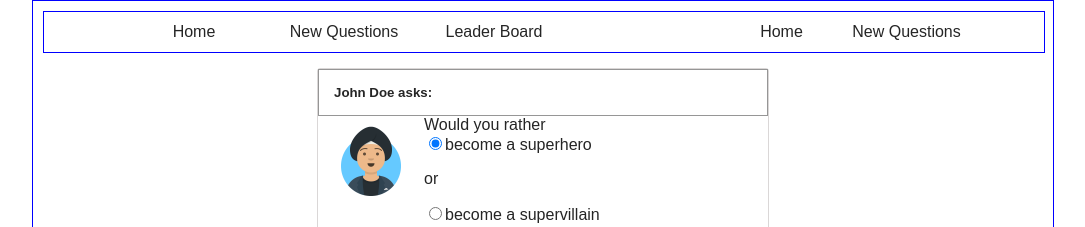
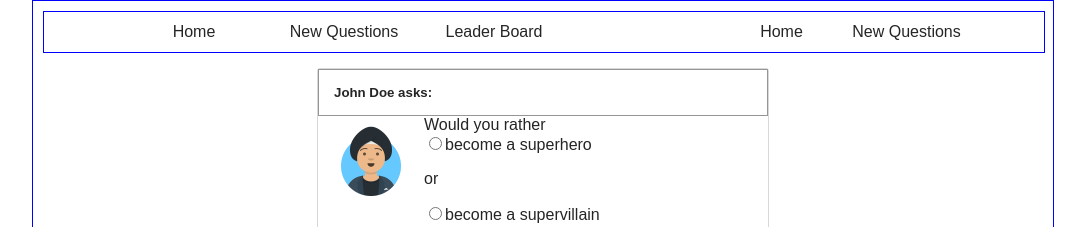
Before and after one commit to Muhammadcod/would-you-rather, a React (Create React App) app: page /question/6ni6ok3ym7mf1p33lnez in a window 1280 px wide. Shown: the top 227 px of the page, without its empty margins (97-1182 px from the left). Built offline with nearby package versions, Linux system fonts and the light colour scheme.

Commit message:
fix: Fixed typeError

```diff
--- a/src/actions/questions.js
+++ b/src/actions/questions.js
@@ -37,7 +37,12 @@ function addAnswerToQuestion(authedUser, qid, answer) {
 export function handleAddAnswerToQuestion(authedUser, qid, answer) {
 	return (dispatch) => {
 		// const { authedUser } = getState();
+		// console.log("question", qid);
+		console.log("type of", typeof answer, typeof qid, typeof authedUser);
+		// const qid = question.id;
+		console.log("did", authedUser, qid);
 
+		// console.warn("this is the user", authedUser);
 		return saveQuestionAnswer({
 			authedUser,
 			qid,
--- a/src/components/QuestionPage.js
+++ b/src/components/QuestionPage.js
@@ -4,9 +4,10 @@ import { formatQuestion } from "../utils/helpers";
 import { handleAddAnswerToQuestion } from "../actions/questions";
 
 class QuestionPage extends Component {
-	// const { optionOne } = this.props;
+	//Radio Buttons in React.js
+	//http://react.tips/radio-buttons-in-reactjs/
 	state = {
-		selectedOption: this.props.question.optionOne.text,
+		selectedOption: "",
 	};
 
 	handleOptionChange = (e) => {
@@ -19,15 +20,16 @@ class QuestionPage extends Component {
 
 	handleSubmit = (e) => {
 		e.preventDefault();
-		console.log("You have submitted:", this.state.selectedOption);
+		console.log("You have submitted:", this.state.selectedOption.text);
+
 		const { selectedOption } = this.state;
-		const { dispatch, id } = this.props;
-
-		dispatch(handleAddAnswerToQuestion(id, selectedOption));
-		// dispatch(handleAddAnswerToUser(id, selectedOption));
+		const { dispatch, id, authedUser } = this.props;
+		if (selectedOption !== "") {
+			dispatch(handleAddAnswerToQuestion(authedUser, id, selectedOption));
+		}
 
 		this.setState(() => ({
-			selectedOption: this.props.question.optionOne.text,
+			selectedOption: "",
 		}));
 	};
 
@@ -54,15 +56,15 @@ class QuestionPage extends Component {
 										<label>
 											<input
 												type="radio"
-												name="option1"
-												value={optionOne.text}
+												// name="radioGroup"
+												value="optionOne"
 												onChange={
 													this.handleOptionChange
 												}
 												checked={
 													this.state
 														.selectedOption ===
-													optionOne.text
+													"optionOne"
 												}
 												className="form-check-input"
 											/>
@@ -74,15 +76,15 @@ class QuestionPage extends Component {
 										<label>
 											<input
 												type="radio"
-												name="option2"
-												value={optionTwo.text}
+												// name="radioGroup"
+												value="optionTwo"
 												onChange={
 													this.handleOptionChange
 												}
 												checked={
 													this.state
 														.selectedOption ===
-													optionTwo.text
+													"optionTwo"
 												}
 												className="form-check-input"
 											/>
@@ -99,10 +101,6 @@ class QuestionPage extends Component {
 										</button>
 									</div>
 								</form>
-
-								{/* <button type="submit" className="btn bod">
-									submit
-								</button> */}
 							</div>
 						</div>
 					</div>
@@ -122,11 +120,6 @@ function mapStateToProps({ authedUser, questions, users }, props) {
 		question: question
 			? formatQuestion(question, users[question.author], authedUser)
 			: null,
-		// replies: !questions[id]
-		// 	? []
-		// 	: questions[id].replies.sort(
-		// 			(a, b) => questions[b].timestamp - questions[a].timestamp
-		// 	  ),
 	};
 }
 
--- a/src/reducers/questions.js
+++ b/src/reducers/questions.js
@@ -13,7 +13,7 @@ export default function questions(state = {}, action) {
 			};
 		case ADD_ANSWER_TO_QUESTION:
 			const { authedUser, qid, answer } = action;
-
+			console.log("stateeee", authedUser, qid, answer);
 			return {
 				...state,
 				[qid]: {
```
